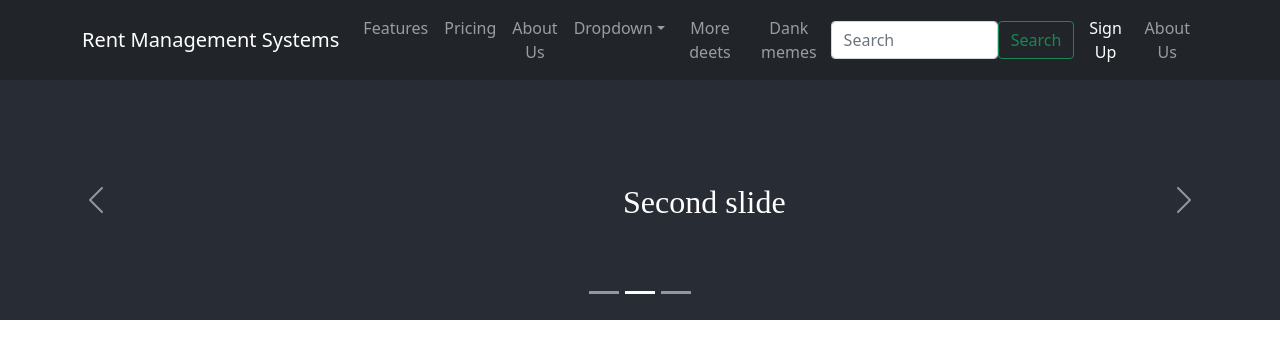
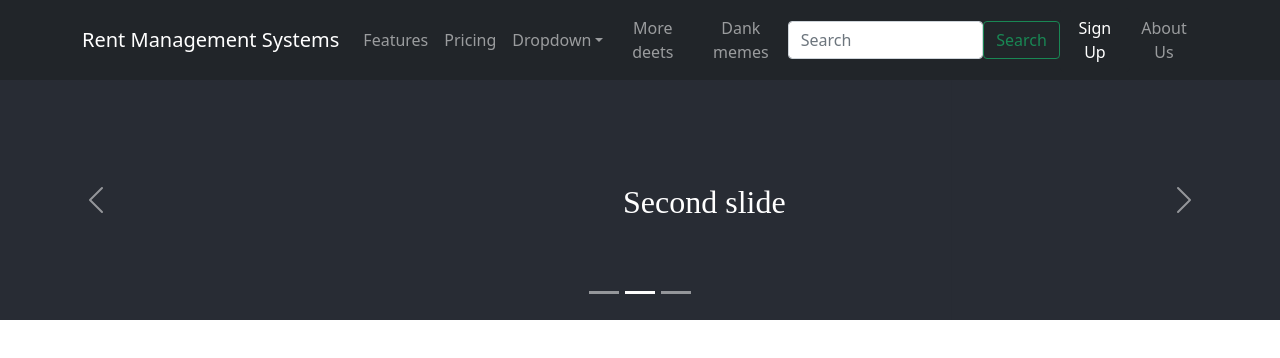
Before and after one commit to as1733/RentManagementSystem, a React (Create React App) app in the folder rms/: page / in a window 1280 px wide. Shown: the top 358 px of the page. Built offline with nearby package versions, Linux system fonts and the light colour scheme.

Commit message:
Conflict resolved

```diff
--- a/rms/src/components/MenuComponent.js
+++ b/rms/src/components/MenuComponent.js
@@ -62,7 +62,6 @@ class NavigationBar extends Component{
                         <Nav className="me-auto">
                             <Nav.Link href="#features">Features</Nav.Link>
                             <Nav.Link href="#pricing">Pricing</Nav.Link>
-                            <Nav.Link href='aboutus'>About Us</Nav.Link>
                             <NavDropdown title="Dropdown" id="collasible-nav-dropdown">
                                 <NavDropdown.Item href="#action/3.1">Action</NavDropdown.Item>
                                 <NavDropdown.Item href="#action/3.2">Another action</NavDropdown.Item>
```
